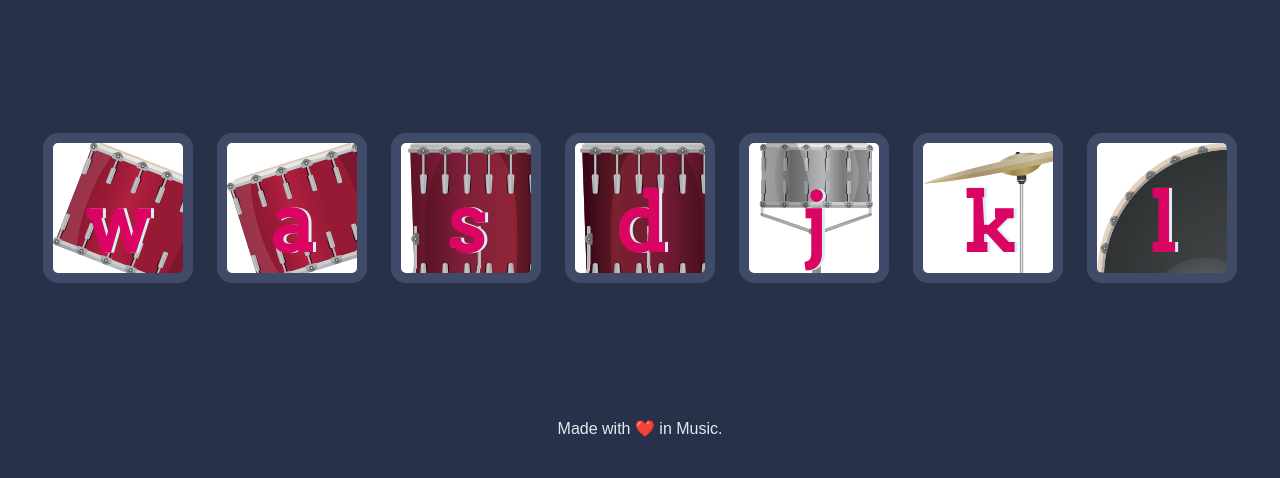
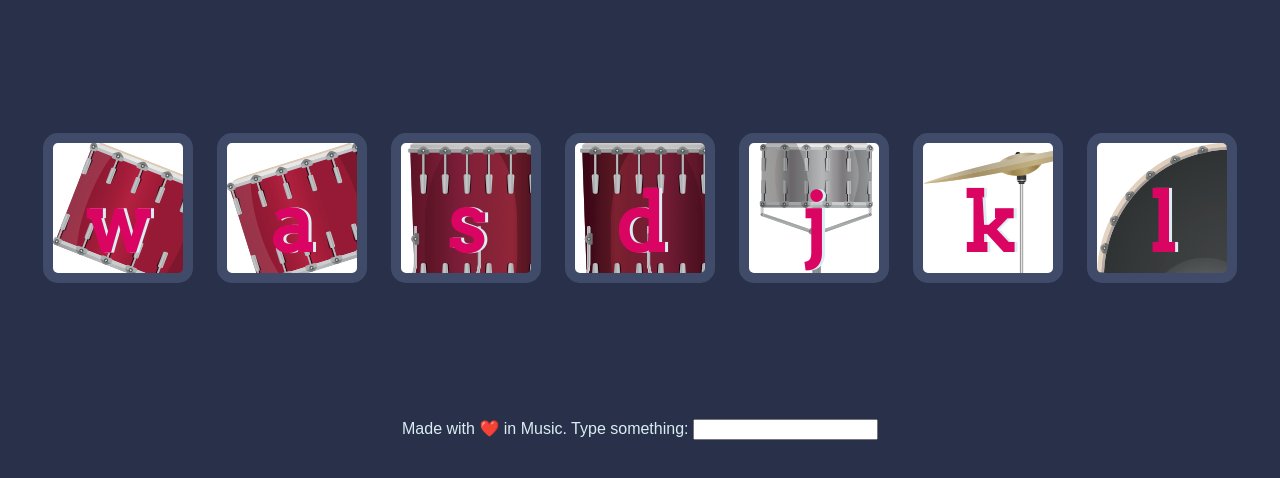
Before and after one commit to Ajeeth-Vijayalakshmi/Drum-kit, a plain HTML site: page index.html in a window 1280 px wide. Shown: the part 156-634 px from the top of the page. Drawn offline with Linux system fonts and the light colour scheme.

Commit message:
index.html

```diff
--- a/index.html
+++ b/index.html
@@ -24,6 +24,8 @@
   <script src="index.js" charset="utf-8"></script>
   <footer>
     Made with ❤️ in Music.
+      <label for="addrea">Type something:</label>
+        <input type="text" name="" value="">
   </footer>
 </body>
 
```
